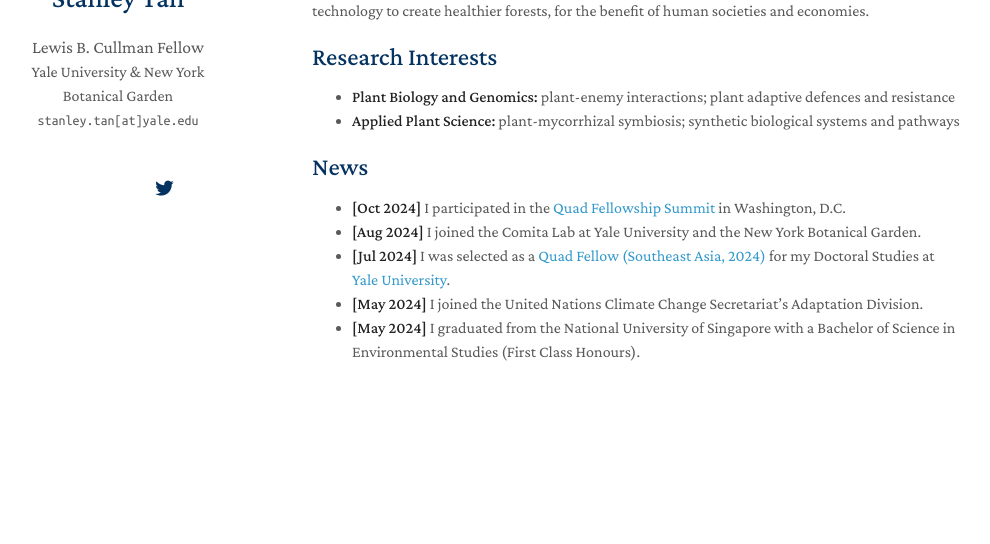
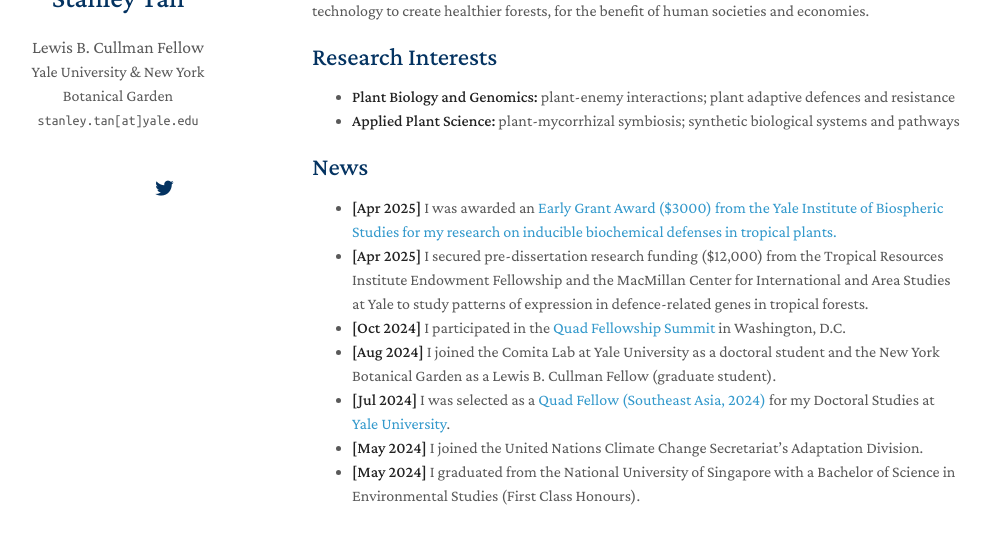
Before and after one commit to stanleytansx/stanleytansx.github.io, a Jekyll site: the page built from index.md, in a window 1280 px wide, cut to the strip 206-750 px from the top of the page. Shown: the whole strip, without its empty margins (158-1148 px from the left). Built offline with Jekyll 4.4.1, drawn with Linux system fonts in a browser that asks for light colours; nearby versions of some CDN libraries; a style sheet for code colours, icons or effects is not loaded; our own code applies the rules of GitHub Pages for plain Markdown files.

Commit message:
Update index.md

```diff
--- a/index.md
+++ b/index.md
@@ -14,8 +14,10 @@ Using field experiments and computational genomics, I study the the biochemical
 
 ## News
 
+- **[Apr 2025]** I was awarded an <a href="https://yibs.yale.edu/research/yibs-small-grant-program"> Early Grant Award ($3000) from the Yale Institute of Biospheric Studies for my research on inducible biochemical defenses in tropical plants.
+- **[Apr 2025]** I secured pre-dissertation research funding ($12,000) from the Tropical Resources Institute Endowment Fellowship and the MacMillan Center for International and Area Studies at Yale to study patterns of expression in defence-related genes in tropical forests.
 - **[Oct 2024]** I participated in the <a href="https://www.state.gov/u-s-department-of-state-hosts-quad-fellows-in-washington-d-c/"> Quad Fellowship Summit </a> in Washington, D.C.
-- **[Aug 2024]** I joined the Comita Lab at Yale University and the New York Botanical Garden.
+- **[Aug 2024]** I joined the Comita Lab at Yale University as a doctoral student and the New York Botanical Garden as a Lewis B. Cullman Fellow (graduate student).
 - **[Jul 2024]** I was selected as a <a href="https://www.quadfellowship.org/2024-quad-fellows" target="_blank"> Quad Fellow (Southeast Asia, 2024)</a> for my Doctoral Studies at <a href="https://news.yale.edu/2024/08/09/three-yale-students-named-2024-quad-fellows-stem-fields" target="_blank"> Yale University</a>.
 - **[May 2024]** I joined the United Nations Climate Change Secretariat's Adaptation Division.
 - **[May 2024]** I graduated from the National University of Singapore with a Bachelor of Science in Environmental Studies (First Class Honours).
```
